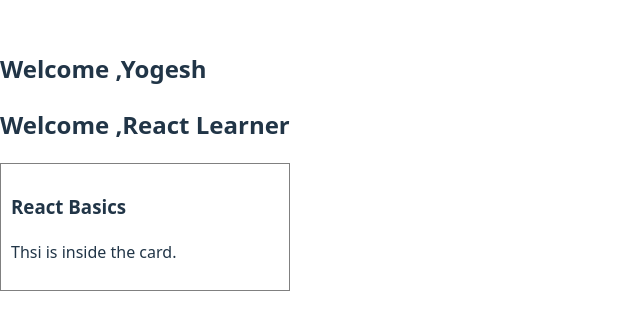
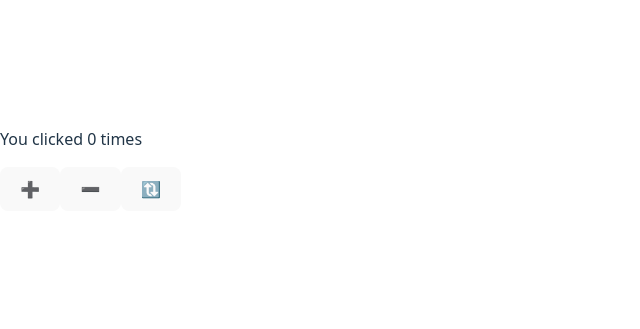
Before and after one commit to ypandey9/my-exercise-react-app, a React (Vite) app: page / in a window 1280 px wide. Shown: the part 239-568 px from the top of the page, without its empty margins (0-640 px from the left). Built offline with nearby package versions, Linux system fonts and the light colour scheme.

Commit message:
Added count with useState component

```diff
--- a/src/App.tsx
+++ b/src/App.tsx
@@ -1,14 +1,16 @@
-import Card from "./components/Card";
-import Greetings from "./components/Greetings";
+import { useState } from "react";
 
 export default function App() {
+
+  const [count,setCount]=useState(0);
+
   return (
-<div>
-  <Greetings user="Yogesh"/>
-  <Greetings user="React Learner" />
-  <Card title="React Basics">
-    <p>Thsi is inside the card.</p>
-  </Card>
-</div>
+    <div>
+      <p>You clicked {count} times</p>
+      <button onClick={()=>setCount(count+1)}>➕</button>
+      <button onClick={()=>setCount(count-1)}>➖</button>
+      <button onClick={()=>setCount(0)}>🔃</button>
+    </div>
   );
+
 }
```
